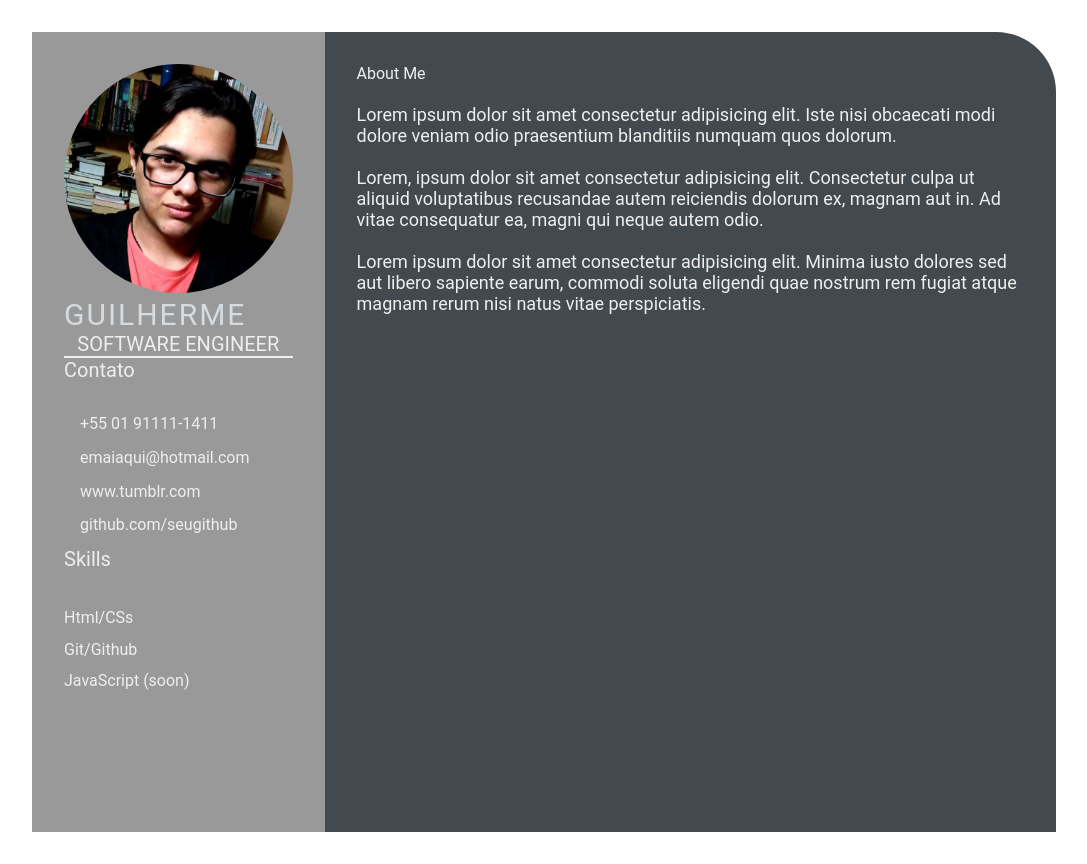
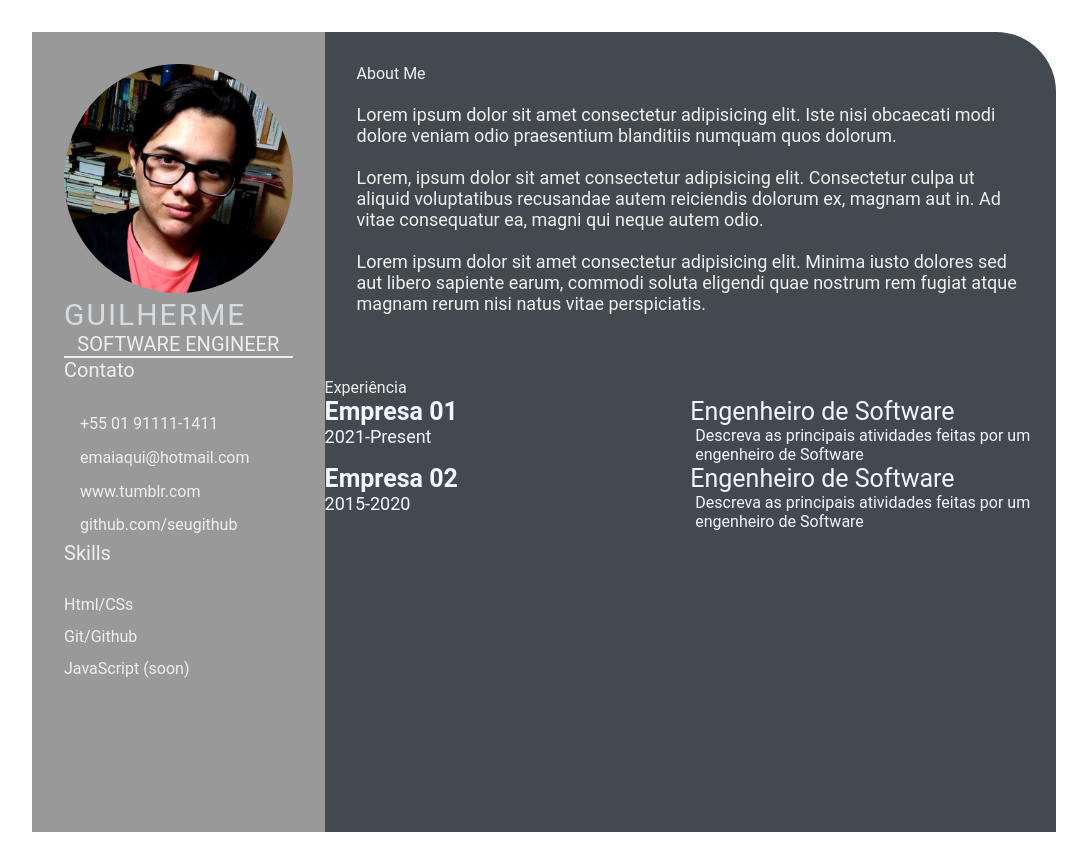
Before and after one commit to Khai-Ramba/devweekgit.github.io, a plain HTML site: page index.html in a window 1280 px wide. Shown: the whole page, without its empty margins (96-1183 px from the left). Drawn offline with Linux system fonts and the light colour scheme.

Commit message:
job-deatils (#3)

```diff
--- a/index.html
+++ b/index.html
@@ -28,9 +28,9 @@
                 <div class="skills">
                     <p class="left-title">Skills</p>
                     <ul>
-                        <li>Html/CSs</li>
-                        <li>Git/Github</li>
-                        <li>JavaScript (soon)</li>
+                        <li><p>Html/CSs</p></li>
+                        <li><p>Git/Github</p></li>
+                        <li><p>JavaScript (soon)</p></li>
                         <li></li>
                     </ul>
                 </div>
@@ -48,6 +48,27 @@
 
                 </section>
             </div>
+            <section class="experience gap">
+                <div class="right-title">Experiência</div>
+                <div class="experience-contents">
+                    <div class="exp-left">
+                        <p class="exp-company-name">Empresa 01</p>
+                        <p class="exp-time-period">2021-Present</p>
+                    </div>
+                    <div class="exp-right">
+                        <p class="exp-position">Engenheiro de Software</p>
+                        <p class="exp-desc">Descreva as principais atividades feitas por um engenheiro de Software</p>
+                    </div>
+                    <div class="exp-left">
+                        <p class="exp-company-name">Empresa 02</p>
+                        <p class="exp-time-period">2015-2020</p>
+                    </div>
+                    <div class="exp-right">
+                        <p class="exp-position">Engenheiro de Software</p>
+                        <p class="exp-desc">Descreva as principais atividades feitas por um engenheiro de Software</p>
+                    </div>
+                </div>
+            </section>
         </section>
     </main>
 
--- a/style.css
+++ b/style.css
@@ -81,7 +81,7 @@
 .skills ul {
     padding-top: 1.5rem;
 }
-.skills ul li, .skills p {
+.skills ul li p {
     padding: .4rem 0;
     color: #eeeeee;
 }
@@ -101,3 +101,38 @@
     font-size: 18px;
     color: #eeeeee;
 }
+
+.experience-contents,
+.education-contents,
+.awards-contents {
+    display: grid;
+    grid-template-columns: repeat(2, 1fr);
+    padding-bottom: 2rem;
+    color: #F1F8FD;
+}
+
+.exp-company-name,
+.education-school-name,
+.awards-company-name {
+    font-size: 25px;
+    font-weight: bold;
+}
+
+.exp-time-period,
+.educationp-time-period,
+.awards-time-period {
+    font-size: 18px;
+}
+
+.exp-position,
+.education-subject,
+.awards-name {
+    font-size: 25px;
+}
+
+.exp-desc,
+.education-desc,
+.awards-desc {
+    font-size: 16px;
+    padding-left: 5px;
+}
```
